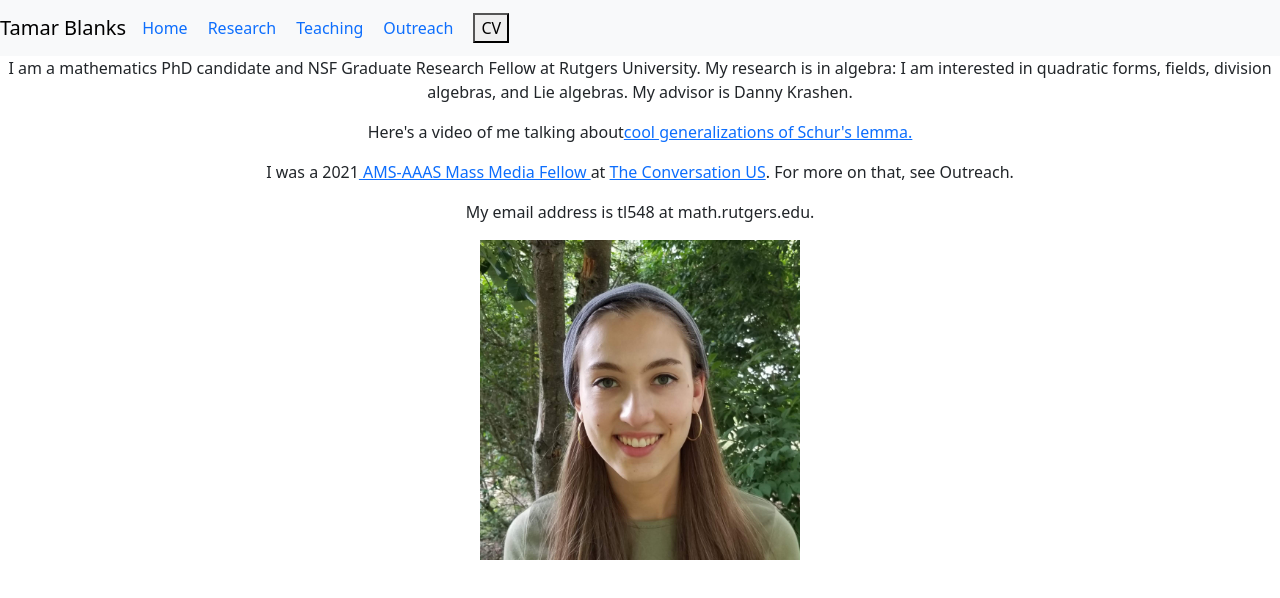
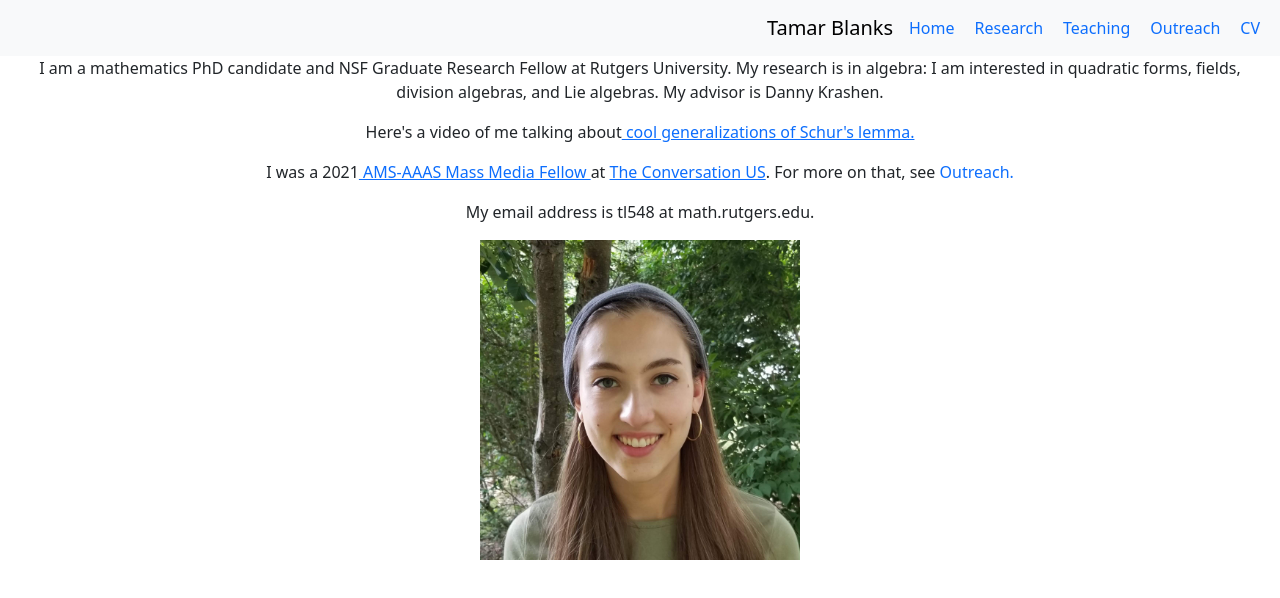
Before and after one commit to AvivaRubenstein/Tamar-Blanks, a React (Create React App) app: page / in a window 1280 px wide. Shown: the top 598 px of the page. Built offline with nearby package versions, Linux system fonts and the light colour scheme.

Commit message:
added sample cv pdf, adjusting formatting

```diff
--- a/src/Assets/styles/header.css
+++ b/src/Assets/styles/header.css
@@ -3,6 +3,7 @@ header.navbar {
     display: flex;
     flex-wrap: wrap;
     align-items: center;
+    justify-content: end;
 }
 
 /* Formatting for desktop size screen */
--- a/src/components/Header.js
+++ b/src/components/Header.js
@@ -1,6 +1,8 @@
 import React from 'react';
 import {Link} from 'react-router-dom';
 require('../Assets/styles/header.css');
+// TODO: replace this file with updated CV pdf
+const cv = require('../Assets/SampleCV.pdf');
 
 export default function Header(){
     return (
@@ -10,8 +12,9 @@ export default function Header(){
             <Link className="navLink navbar-item" to='/Research'> Research </Link>
             <Link className="navLink navbar-item" to='/Teaching'> Teaching </Link>
             <Link className="navLink navbar-item" to='/Outreach'> Outreach </Link>
-            <button id="cv-button" className="navbar-item">CV</button>
-            {/* button for CV download here */}
+            {/* button for CV download */}
+            <a id="cv-button" className="navbar-item" href={cv} download>CV</a>
+
         </header>
     )
 }
--- a/src/components/pages/Home.js
+++ b/src/components/pages/Home.js
@@ -1,4 +1,5 @@
 import React from 'react';
+import {Link} from 'react-router-dom';
 const photo = require('../../Assets/Tamar_headshot.jpg');
 const styles = {
     photo : {
@@ -7,25 +8,23 @@ const styles = {
 }
 export default function Home() {
     return (
-        <div>
-        <p>I am a mathematics PhD candidate and NSF Graduate Research Fellow at Rutgers University. My research is in algebra: I am interested in quadratic forms, fields, division algebras, and Lie algebras.
-            My advisor is Danny Krashen.
-        </p>
-
-        <p>Here's a video of me talking about
-            <a href="https://youtu.be/4AU8raNO7jE">cool generalizations of Schur's lemma.</a>
-        </p>
-
+<div className='container-fluid'>
+<p>I am a mathematics PhD candidate and NSF Graduate Research Fellow at Rutgers University. My research is in algebra: I am interested in quadratic forms, fields, division algebras, and Lie algebras.
+My advisor is Danny Krashen.
+</p>
+<p>Here's a video of me talking about
+<a href="https://youtu.be/4AU8raNO7jE"> cool generalizations of Schur's lemma.</a>
+</p>
 <p>
 I was a 2021
 <a href="https://www.aaas.org/programs/mass-media-fellowship/tamar-lichter-blanks"> AMS-AAAS Mass Media Fellow </a>
 at <a href="https://theconversation.com/us"> The Conversation US</a>
-. For more on that, see Outreach.
+. For more on that, see <Link className="navLink navbar-item" to='/Outreach'> Outreach. </Link>
 </p>
 <p>
 My email address is tl548 at math.rutgers.edu.
 </p>
-        <img src={photo} alt="photo" style={styles.photo}></img>
+        <img className="img-responsive" src={photo} alt="tamar-photo" style={styles.photo}></img>
         </div>
     )
 }
```
Also changed, not shown: 1 other file (tests, documents, lock files or other folders).
